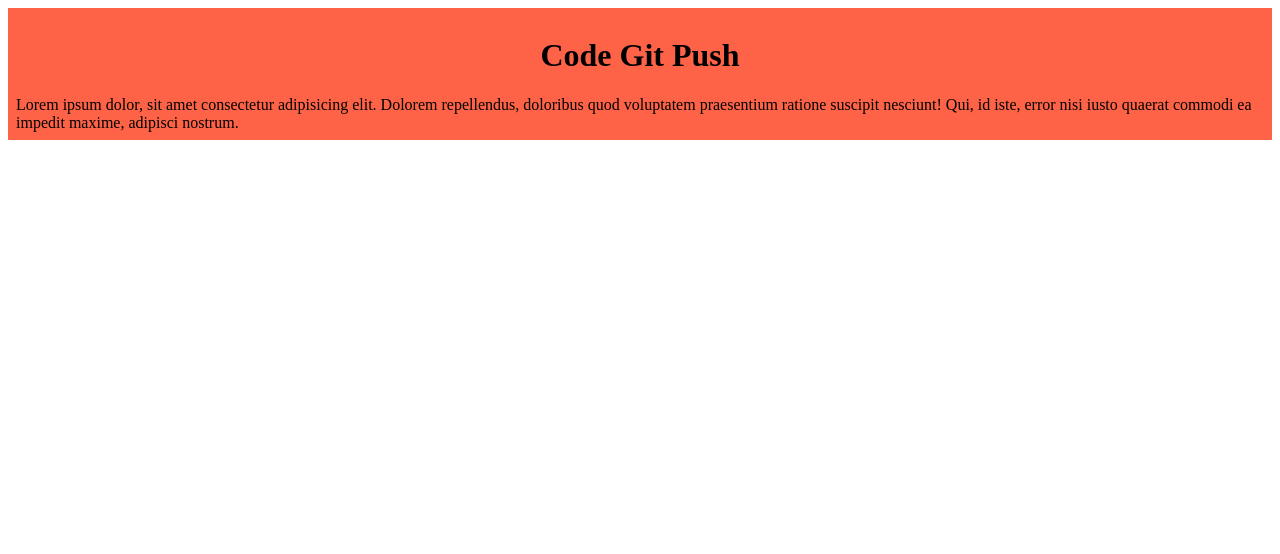
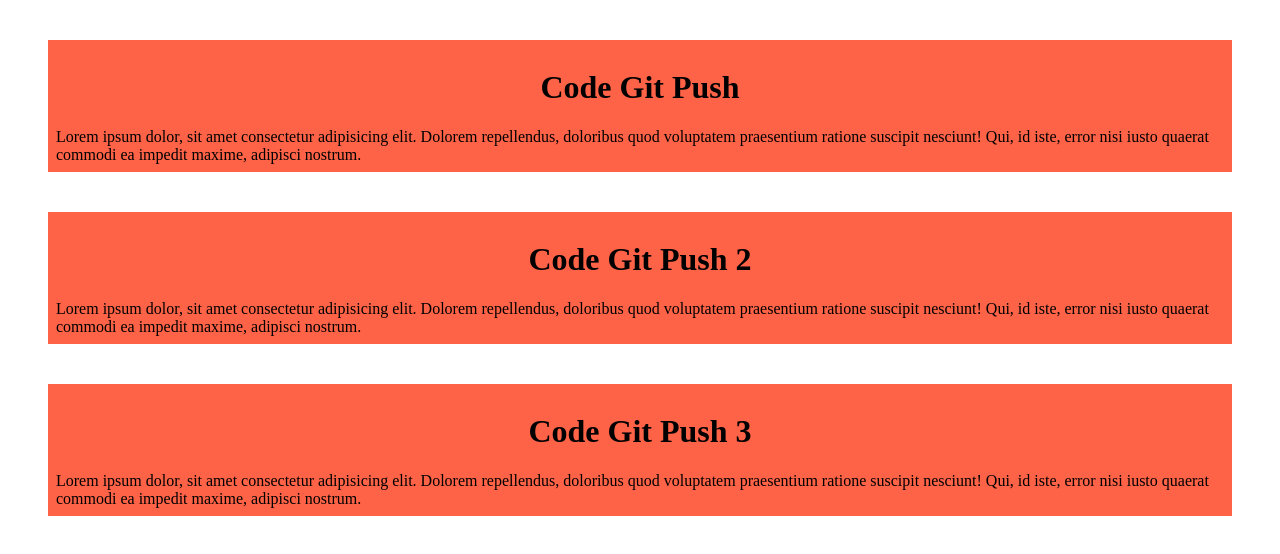
Before and after one commit to MahmudulHaqueRahat/A-git-repository, a plain HTML site: page index.html in a window 1280 px wide. Drawn offline with Linux system fonts and the light colour scheme.

Commit message:
second try

```diff
--- a/Style/style.css
+++ b/Style/style.css
@@ -1,5 +1,8 @@
+
 div{
+     margin: 40px;
     background-color: tomato;
+    border: 300px;
     text-shadow: 2px;
     padding: 8px;
 }
--- a/index.html
+++ b/index.html
@@ -14,6 +14,18 @@
     Lorem ipsum dolor, sit amet consectetur adipisicing elit. Dolorem repellendus, doloribus quod voluptatem praesentium ratione suscipit nesciunt! Qui, id iste, error nisi iusto quaerat commodi ea impedit maxime, adipisci nostrum.
 
 </div>
+
+<div>
+    <H1 style="text-align: center;">Code Git Push 2</H1>
+    Lorem ipsum dolor, sit amet consectetur adipisicing elit. Dolorem repellendus, doloribus quod voluptatem praesentium ratione suscipit nesciunt! Qui, id iste, error nisi iusto quaerat commodi ea impedit maxime, adipisci nostrum.
+
+</div>
+
+<div>
+    <H1 style="text-align: center;">Code Git Push 3</H1>
+    Lorem ipsum dolor, sit amet consectetur adipisicing elit. Dolorem repellendus, doloribus quod voluptatem praesentium ratione suscipit nesciunt! Qui, id iste, error nisi iusto quaerat commodi ea impedit maxime, adipisci nostrum.
+
+</div>
 </body>
 
 </html>
```
